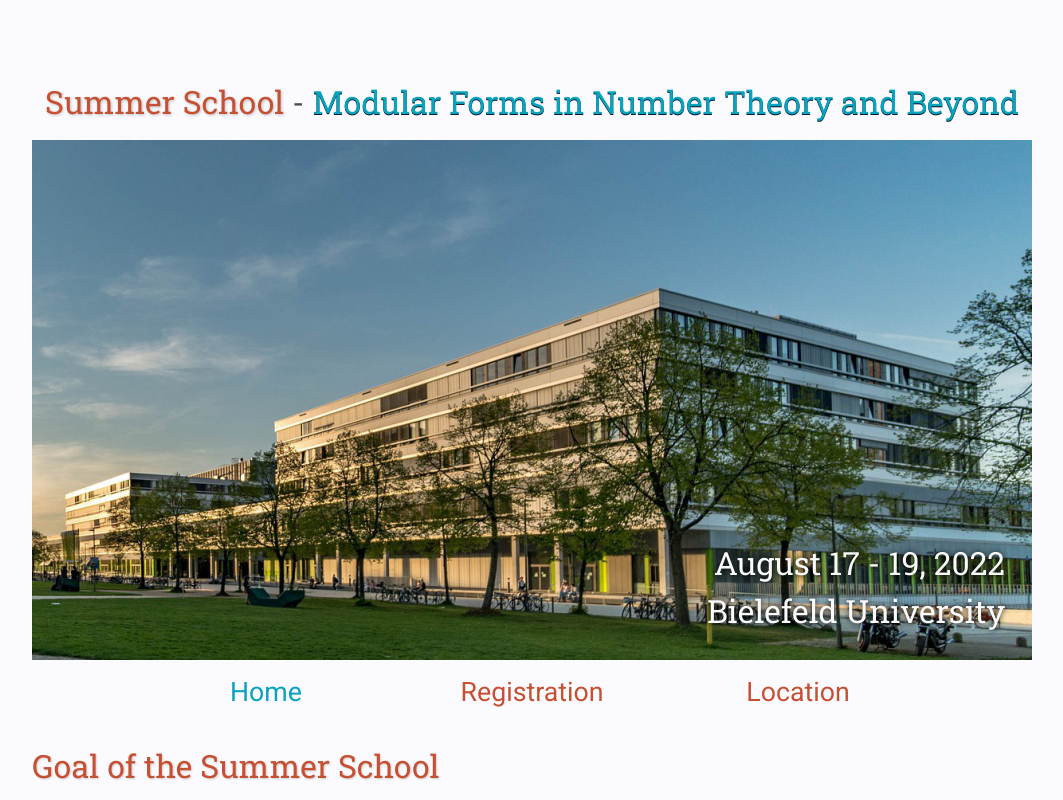
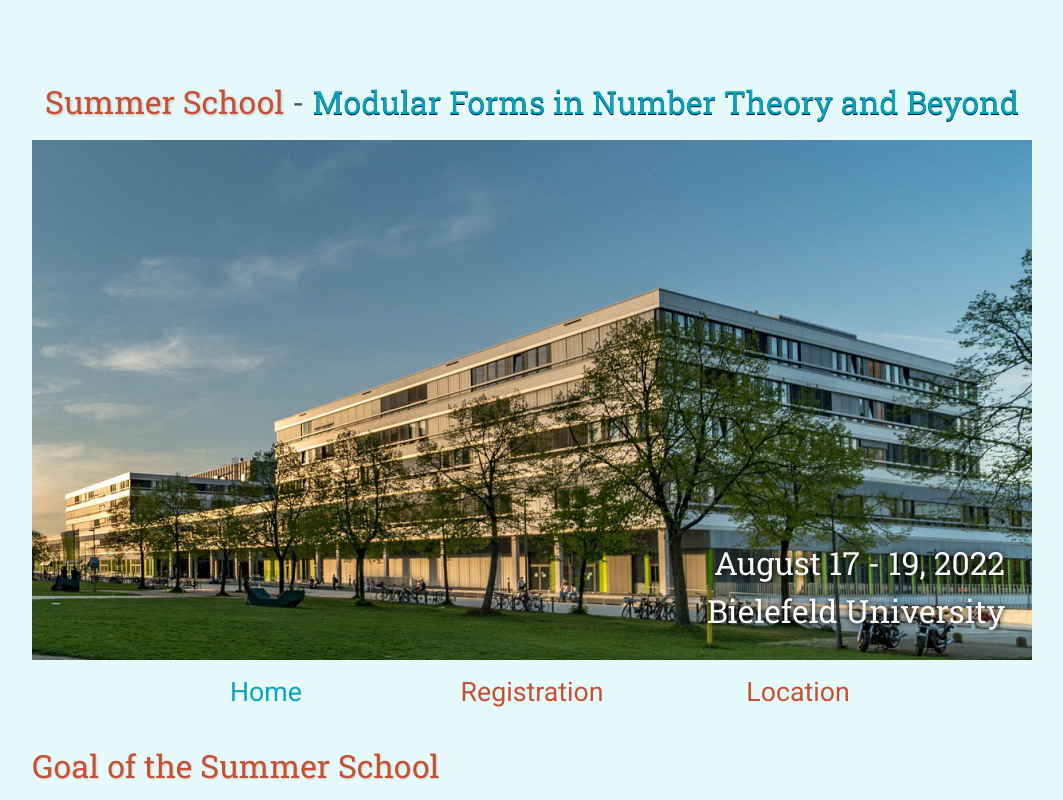
Before and after one commit to modularformsbielefeld/modularformsbielefeld.github.io, a plain HTML site: page index.html in a window 1280 px wide. Shown: the top 800 px of the page, without its empty margins (108-1171 px from the left). Drawn offline with Linux system fonts and the light colour scheme.

Commit message:
updated background color

```diff
--- a/assets/main.css
+++ b/assets/main.css
@@ -25,7 +25,7 @@
 }
 
 body{
-    background-color: #FAFAFF;
+    background-color: #E6FAFC;
     background-size: cover;
     background-attachment: fixed;
     color: #18314F;
@@ -78,7 +78,7 @@ th,td{
 
 /* Website Banner */
 .banner {position: relative; font-family:'Roboto Slab',serif;}
-.top-left {font-size:2em; color: #505050; background: #FAFAFF; text-align: center; width: 1000px; height: 50px; position: absolute; padding: 30px 0 0 0; top: 0px;}
+.top-left {font-size:2em; color: #505050; background: #E6FAFC; text-align: center; width: 1000px; height: 50px; position: absolute; padding: 30px 0 0 0; top: 0px;}
 .bottom-right {font-size:2em; color: #fafafa; line-height: 1.5em; width: auto; height: 100px; padding: 0px 27px 27px 0px; text-align: right; position: absolute; bottom: 0px; right: 0px; text-shadow: 0px 0px 6px #000000;}
 
 /* Conference Title Logo */
```
